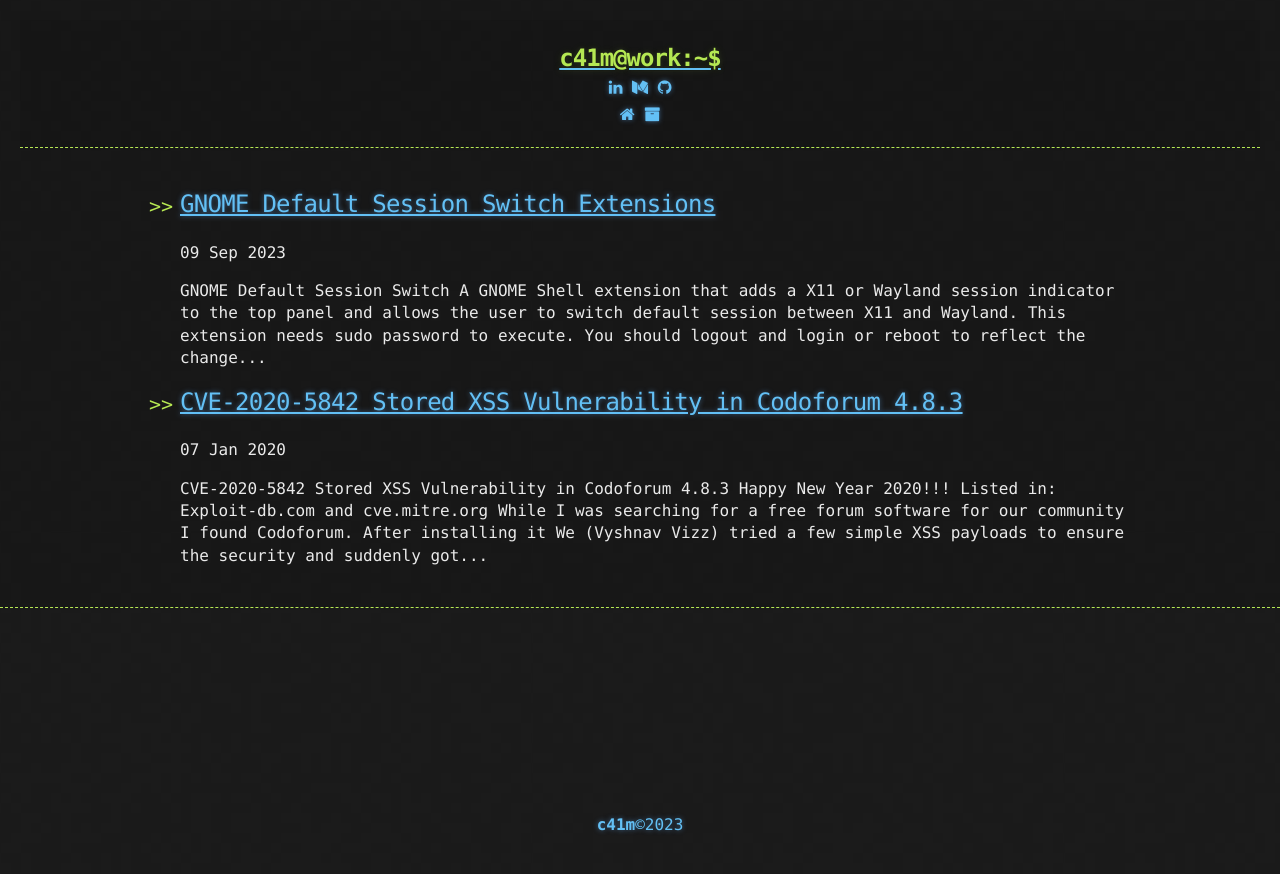
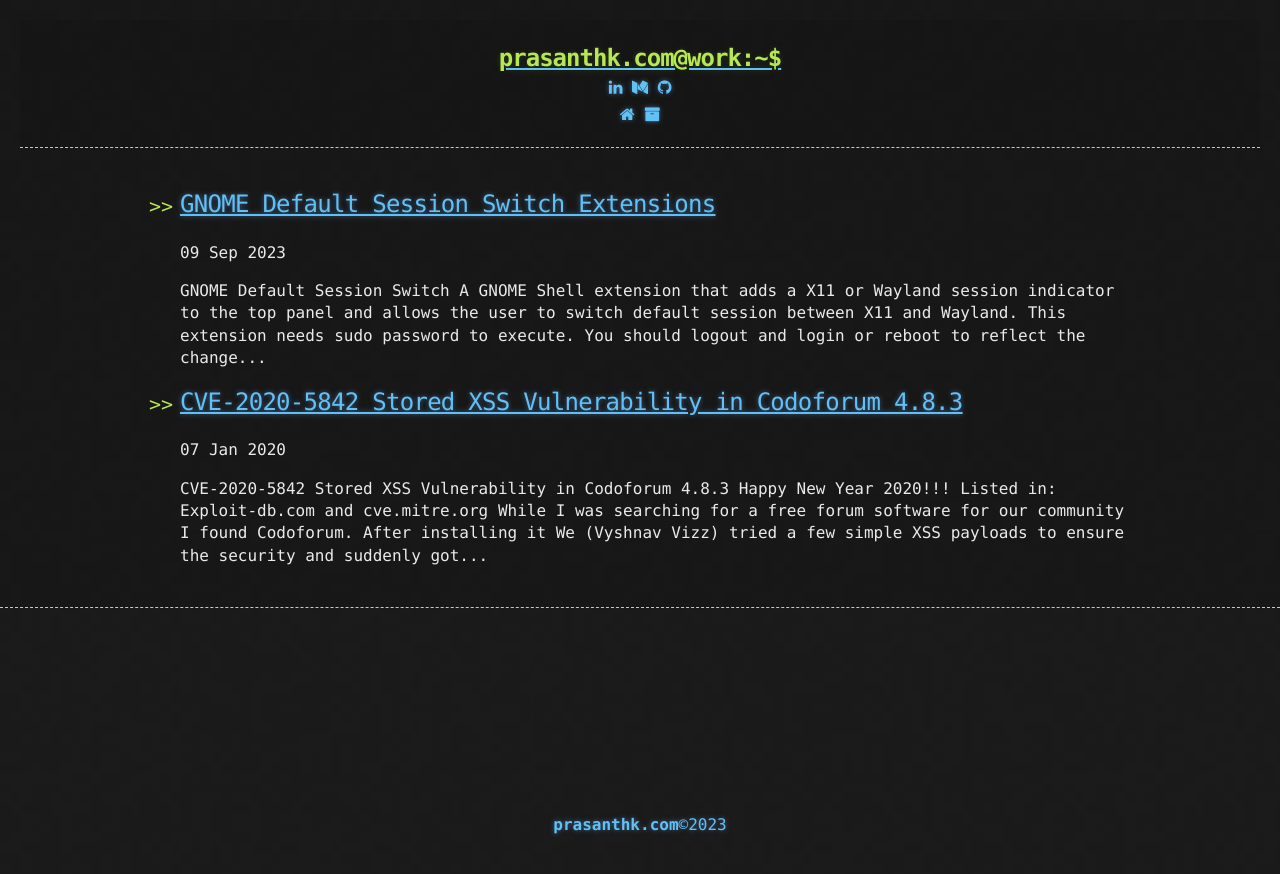
Before and after one commit to prasanthc41m/blog-theme, a Jekyll site: the page built from index.html, in a window 1280 px wide. Shown: the top 874 px of the page. Built offline with Jekyll 4.4.1, drawn with Linux system fonts in a browser that asks for light colours; the list of posts is cut into pages by our own code.

Commit message:
Update _config.yml

```diff
--- a/_config.yml
+++ b/_config.yml
@@ -28,5 +28,5 @@ plugins:
   - jekyll-sitemap
 
 # Custom variables
-owner : "c41m"
+owner : "prasanthk.com"
 year : "2023"
```
